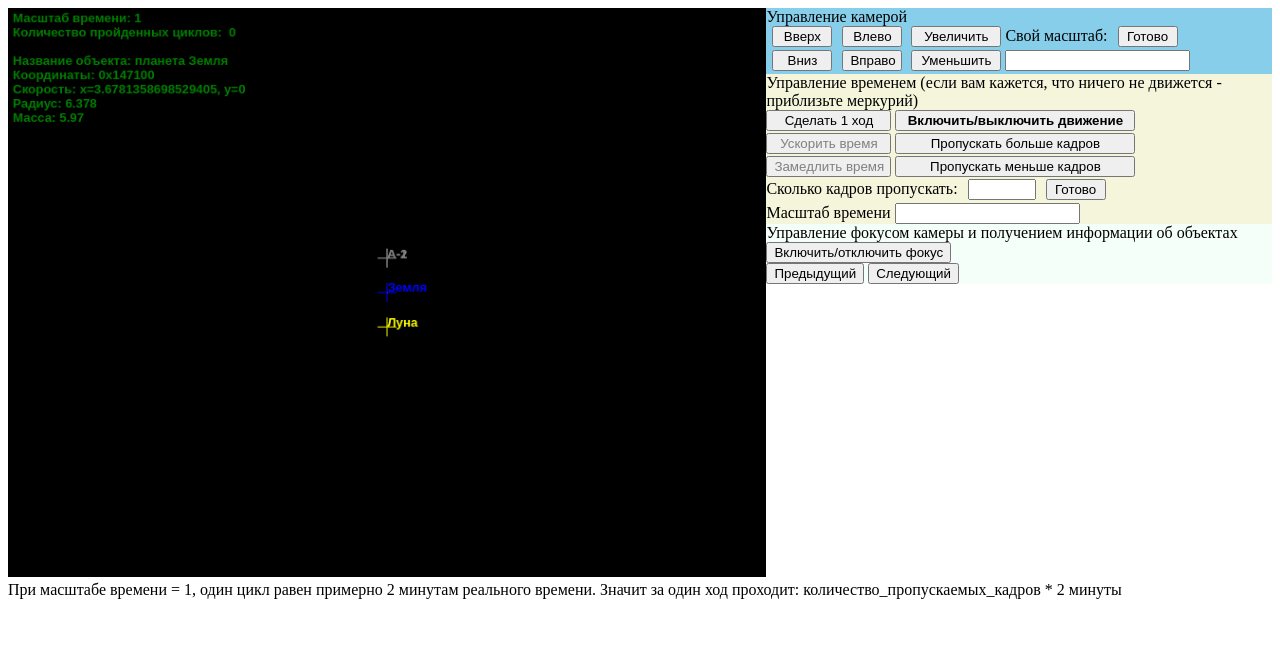
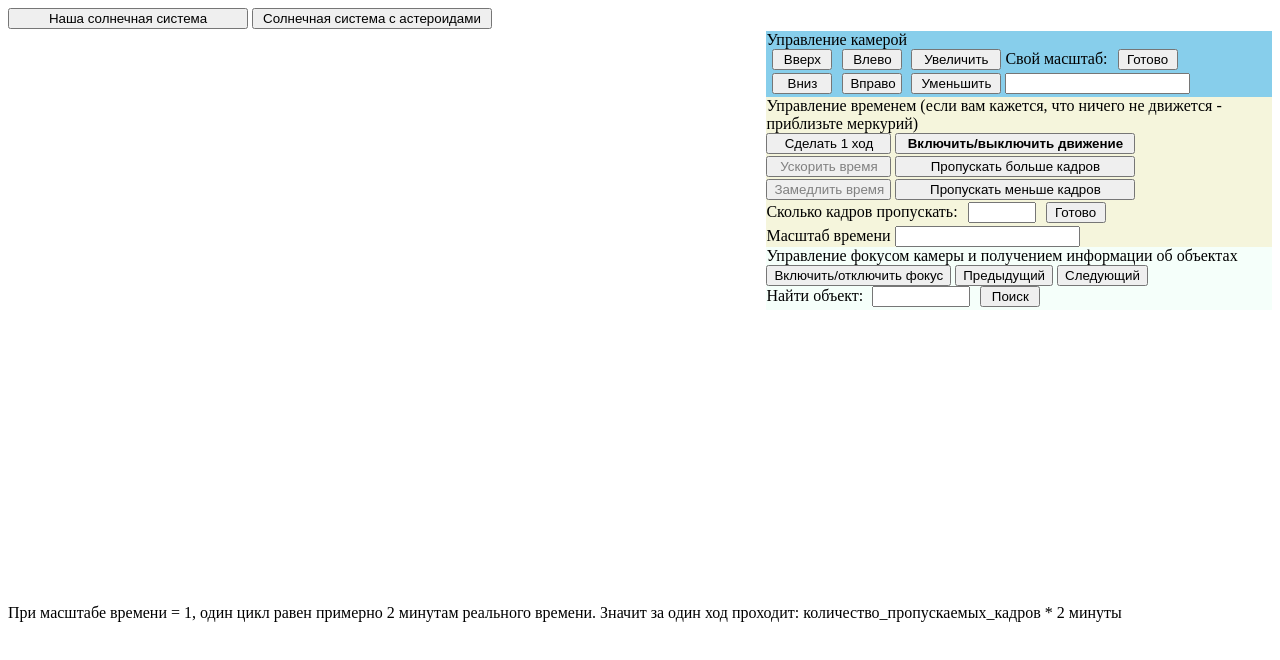
Before and after one commit to explorentis/explorentis.github.io, a plain HTML site: page index.html in a window 1280 px wide. Drawn offline with Linux system fonts and the light colour scheme.

Commit message:
8. Find and random body

```diff
--- a/index.html
+++ b/index.html
@@ -6,6 +6,10 @@
     <link href="css/main.css" rel="stylesheet" />
 </head>
 <body>
+<div id="mainmenu">
+    <input value="Наша солнечная система" type="button" class="long_name" onclick="standart_solar();">
+    <input value="Солнечная система с астероидами" type="button" class="long_name" onclick="space_dust(100, -5000000, -5000000, 5000000, 5000000, 10, 10, 10, 10, 'астероид');">
+</div>
 <canvas id="screen" width="800" height="600" >You need update browser</canvas>
 <div id="control">
     <div id="camera_control">
@@ -55,9 +59,15 @@
     </div>
     <div id="focus_control">
         <div>Управление фокусом камеры и получением информации об объектах</div>
-        <div><input type="button" value="Включить/отключить фокус" onclick="turn_focus();"></div>
-        <input type="button" value="Предыдущий" onclick="focus_previous_body();">
-        <input type="button" value="Следующий" onclick="focus_next_body();">
+        <div><input type="button" value="Включить/отключить фокус" onclick="turn_focus();">
+            <input type="button" value="Предыдущий" onclick="focus_previous_body();">
+            <input type="button" value="Следующий" onclick="focus_next_body();">
+        </div>
+        <div>
+            <label for="find">Найти объект:</label>
+            <input type="text" id="find" class="avg_name">
+            <input value="Поиск" type="button" class="short_name" onclick="find();">
+        </div>
     </div>
 </div>
 При масштабе времени = 1, один цикл равен примерно 2 минутам реального времени. Значит за один ход проходит: количество_пропускаемых_кадров * 2 минуты
--- a/js/me/init.js
+++ b/js/me/init.js
@@ -2,28 +2,61 @@
  * Created by explorentis on 07.04.15.
  */
 
+
+function standart_solar() {
     /* масса x 10^24 кг, расстояние x 10^3 км */
     /* данные взяты отсюда: http://galspace.spb.ru/xaracteris.html */
     solsystem = new SolarSystem(/*   X, Y, радиус,  масса, Vx, Vy */
-    [   new Planet('Солнце', 0, 0, 695.8, 1988920, 0, 0, 'Yellow', 10, 'Red', 'звезда'),
-        new Planet('Меркурий', 46000, 0,  4.879 / 2, 0.33,     0, calc_perihelion_speed(1988920, 0.205, 69800), 'Brown', 0, 'Black', 'планета'),
-        new Planet('Венера', -107500, 0, 12.104 / 2, 4.87,     0, -calc_perihelion_speed(1988920, 0.007, 108900), 'Cornsilk', 0, 'Brown', 'планета'),
-        new Planet('Земля',   0, 147100, 12.756 / 2, 5.97,     calc_perihelion_speed(1988920, 0.017, 152100), 0, 'Blue', 0.1, 'Cyan', 'планета'),
-            new Planet('Луна', 0, 147100 + 363, 3.475 / 2, 0.073,  calc_perihelion_speed(1988920, 0.017, 152100) + calc_perihelion_speed(5.97,0.055,406), 0, 'Yellow', 0, 'Grey', 'спутник'),
-            new Planet('А-1', 0, 147100 - 363, 0.01, 0,  calc_perihelion_speed(1988920, 0.017, 152100) - calc_perihelion_speed(5.97,0.055,406), 0, 'Grey', 0, 'Grey', 'астероид'),
-            new Planet('А-2', 0, 147100 - 363.5, 0.01, 0,  calc_perihelion_speed(1988920, 0.017, 152100) - calc_perihelion_speed(5.97,0.055,406), 0, 'Grey', 0, 'Grey', 'астероид'),
-        new Planet('Марс',   0, -206600,  6.794 / 2,0.642,     -calc_perihelion_speed(1988920, 0.094, 249200), 0, 'Orange', 0, 'Cyan', 'планета'),
-            new Planet('Фобос', 0, -206600 - 9.2356, 0.0111, 0.00000001072, -calc_perihelion_speed(1988920, 0.094, 249200)-calc_perihelion_speed(0.642, 0.01, 9.3772), 0, 'Cornsilk', 0, 'Cornsilk', 'спутник'),
-            new Planet('Деймос', 0, -206600 + 23.458,0.0062, 0.00000000148, -calc_perihelion_speed(1988920, 0.094, 249200)+calc_perihelion_speed(0.642, 0.0002, 23.458),0 , 'Brown', 0, 'Cornsilk', 'спутник'),
-        new Planet('Юпитер',  740500, 0,  142.984 / 2, 1899,   0, calc_perihelion_speed(1988920, 0.049, 816600), 'Brown', 0, 'White', 'планета'),
+        [new Planet('Солнце', 0, 0, 695.8, 1988920, 0, 0, 'Yellow', 10, 'Red', 'звезда'),
+            new Planet('Меркурий', 46000, 0, 4.879 / 2, 0.33, 0, calc_perihelion_speed(1988920, 0.205, 69800), 'Brown', 0, 'Black', 'планета'),
+            new Planet('Венера', -107500, 0, 12.104 / 2, 4.87, 0, -calc_perihelion_speed(1988920, 0.007, 108900), 'Cornsilk', 0, 'Brown', 'планета'),
+            new Planet('Земля', 0, 147100, 12.756 / 2, 5.97, calc_perihelion_speed(1988920, 0.017, 152100), 0, 'Blue', 0.1, 'Cyan', 'планета'),
+            new Planet('Луна', 0, 147100 + 363, 3.475 / 2, 0.073, calc_perihelion_speed(1988920, 0.017, 152100) + calc_perihelion_speed(5.97, 0.055, 406), 0, 'Yellow', 0, 'Grey', 'спутник'),
+            new Planet('А-1', 0, 147100 - 363, 0.01, 0, calc_perihelion_speed(1988920, 0.017, 152100) - calc_perihelion_speed(5.97, 0.055, 406), 0, 'Grey', 0, 'Grey', 'астероид'),
+            new Planet('А-2', 0, 147100 - 363.5, 0.01, 0, calc_perihelion_speed(1988920, 0.017, 152100) - calc_perihelion_speed(5.97, 0.055, 406), 0, 'Grey', 0, 'Grey', 'астероид'),
+            new Planet('Марс', 0, -206600, 6.794 / 2, 0.642, -calc_perihelion_speed(1988920, 0.094, 249200), 0, 'Orange', 0, 'Cyan', 'планета'),
+            new Planet('Фобос', 0, -206600 - 9.2356, 0.0111, 0.00000001072, -calc_perihelion_speed(1988920, 0.094, 249200) - calc_perihelion_speed(0.642, 0.01, 9.3772), 0, 'Cornsilk', 0, 'Cornsilk', 'спутник'),
+            new Planet('Деймос', 0, -206600 + 23.458, 0.0062, 0.00000000148, -calc_perihelion_speed(1988920, 0.094, 249200) + calc_perihelion_speed(0.642, 0.0002, 23.458), 0, 'Brown', 0, 'Cornsilk', 'спутник'),
+            new Planet('Юпитер', 740500, 0, 142.984 / 2, 1899, 0, calc_perihelion_speed(1988920, 0.049, 816600), 'Brown', 0, 'White', 'планета'),
             //            new Planet('Метида', 740500 + 127.974, 0, 0.0215, 0.000000036, 0, calc_perihelion_speed(1988920, 0.049, 816600)-calc_perihelion_speed(1899, 0.0002, 128.026), 'White', 0, 'Grey', 'спутник'),
-        new Planet('Сатурн',-1352600, 0,  120.536 / 2,  568,   0, -calc_perihelion_speed(  1988920, 0.057,1514500), 'Wheat', 0, 'White', 'планета'),
-        new Planet('Уран',    0, 2741300,  51.118 / 2,   86.8, calc_perihelion_speed(1988920,0.046,3003600), 0, 'Cyan', 0, 'Cyan', 'планета'),
-        new Planet('Нептун',  0,-4444500,  49.528 / 2,  102,   -calc_perihelion_speed(1988920,0.011,4545700), 0, 'Blue', 0, 'Cyan', 'планета'),
-        new Planet('Плутон',  4435000, 0, 2.390 / 2, 0.0125, 0, calc_perihelion_speed(1988920,0.244,7304300), 'Grey', 0, 'Grey', 'планета')
+            new Planet('Сатурн', -1352600, 0, 120.536 / 2, 568, 0, -calc_perihelion_speed(1988920, 0.057, 1514500), 'Wheat', 0, 'White', 'планета'),
+            new Planet('Уран', 0, 2741300, 51.118 / 2, 86.8, calc_perihelion_speed(1988920, 0.046, 3003600), 0, 'Cyan', 0, 'Cyan', 'планета'),
+            new Planet('Нептун', 0, -4444500, 49.528 / 2, 102, -calc_perihelion_speed(1988920, 0.011, 4545700), 0, 'Blue', 0, 'Cyan', 'планета'),
+            new Planet('Плутон', 4435000, 0, 2.390 / 2, 0.0125, 0, calc_perihelion_speed(1988920, 0.244, 7304300), 'Grey', 0, 'Grey', 'планета')
         ]);
 
     //solsystem.zoom(0.00005);
     count_skips = 300;
     solsystem.zoom(0.1);
     solsystem.draw();
+    document.getElementById('mainmenu').parentNode.removeChild(document.getElementById('mainmenu'));
+}
+
+function space_dust(maxcount, minX, minY, maxX, maxY, max_radius, max_mass, max_Vx, max_Vy){
+    bodies = [new Planet('Солнце', 0, 0, 695.8, 1988920, 0, 0, 'Yellow', 10, 'Red', 'звезда'),
+        new Planet('Меркурий', 46000, 0, 4.879 / 2, 0.33, 0, calc_perihelion_speed(1988920, 0.205, 69800), 'Brown', 0, 'Black', 'планета'),
+        new Planet('Венера', -107500, 0, 12.104 / 2, 4.87, 0, -calc_perihelion_speed(1988920, 0.007, 108900), 'Cornsilk', 0, 'Brown', 'планета'),
+        new Planet('Земля', 0, 147100, 12.756 / 2, 5.97, calc_perihelion_speed(1988920, 0.017, 152100), 0, 'Blue', 0.1, 'Cyan', 'планета'),
+        new Planet('Луна', 0, 147100 + 363, 3.475 / 2, 0.073, calc_perihelion_speed(1988920, 0.017, 152100) + calc_perihelion_speed(5.97, 0.055, 406), 0, 'Yellow', 0, 'Grey', 'спутник'),
+        new Planet('А-1', 0, 147100 - 363, 0.01, 0, calc_perihelion_speed(1988920, 0.017, 152100) - calc_perihelion_speed(5.97, 0.055, 406), 0, 'Grey', 0, 'Grey', 'астероид'),
+        new Planet('А-2', 0, 147100 - 363.5, 0.01, 0, calc_perihelion_speed(1988920, 0.017, 152100) - calc_perihelion_speed(5.97, 0.055, 406), 0, 'Grey', 0, 'Grey', 'астероид'),
+        new Planet('Марс', 0, -206600, 6.794 / 2, 0.642, -calc_perihelion_speed(1988920, 0.094, 249200), 0, 'Orange', 0, 'Cyan', 'планета'),
+        new Planet('Фобос', 0, -206600 - 9.2356, 0.0111, 0.00000001072, -calc_perihelion_speed(1988920, 0.094, 249200) - calc_perihelion_speed(0.642, 0.01, 9.3772), 0, 'Cornsilk', 0, 'Cornsilk', 'спутник'),
+        new Planet('Деймос', 0, -206600 + 23.458, 0.0062, 0.00000000148, -calc_perihelion_speed(1988920, 0.094, 249200) + calc_perihelion_speed(0.642, 0.0002, 23.458), 0, 'Brown', 0, 'Cornsilk', 'спутник'),
+        new Planet('Юпитер', 740500, 0, 142.984 / 2, 1899, 0, calc_perihelion_speed(1988920, 0.049, 816600), 'Brown', 0, 'White', 'планета'),
+        //            new Planet('Метида', 740500 + 127.974, 0, 0.0215, 0.000000036, 0, calc_perihelion_speed(1988920, 0.049, 816600)-calc_perihelion_speed(1899, 0.0002, 128.026), 'White', 0, 'Grey', 'спутник'),
+        new Planet('Сатурн', -1352600, 0, 120.536 / 2, 568, 0, -calc_perihelion_speed(1988920, 0.057, 1514500), 'Wheat', 0, 'White', 'планета'),
+        new Planet('Уран', 0, 2741300, 51.118 / 2, 86.8, calc_perihelion_speed(1988920, 0.046, 3003600), 0, 'Cyan', 0, 'Cyan', 'планета'),
+        new Planet('Нептун', 0, -4444500, 49.528 / 2, 102, -calc_perihelion_speed(1988920, 0.011, 4545700), 0, 'Blue', 0, 'Cyan', 'планета'),
+        new Planet('Плутон', 4435000, 0, 2.390 / 2, 0.0125, 0, calc_perihelion_speed(1988920, 0.244, 7304300), 'Grey', 0, 'Grey', 'планета')
+    ];
+
+    max_obj = getRandomInt(1, maxcount);
+    for (var i = 0; i != max_obj; i++){
+        bodies[bodies.length] = new Planet('Ast-' + i, getRandomArbitary(minX, maxX), getRandomArbitary(minY, maxY), getRandomArbitary(0, max_radius), getRandomArbitary(0, max_mass), getRandomArbitary(-max_Vx, max_Vx), getRandomArbitary(-max_Vy, max_Vy), 'Grey', 0, 'Grey')
+    }
+    solsystem = new SolarSystem(bodies);
+    solsystem.zoom(0.01);
+    solsystem.draw();
+    document.getElementById('mainmenu').parentNode.removeChild(document.getElementById('mainmenu'));
+}
--- a/js/me/interface.js
+++ b/js/me/interface.js
@@ -120,3 +120,11 @@ function focus_next_body(){
     solsystem.focus();
     solsystem.draw();
 }
+
+function find(){
+    var find_str = document.getElementById('find').value;
+    for (var i = 0; i != solsystem.bodies.length; i++){
+        if (find_str == solsystem.bodies[i].name) solsystem.focus_object = i;
+    }
+    solsystem.draw();
+}
--- a/js/me/solarsystem.js
+++ b/js/me/solarsystem.js
@@ -9,7 +9,8 @@ function SolarSystem(bodies){
     this.centerY = 0;
     this.bodies = bodies;
     this.cycle_num = 0;
-    this.focus_object = 3;
+    this.focus_object = 0;
+    this.last_impact_date = 0;
 
     this.move = function(){
         for (var i = 0; i != this.bodies.length; i += 1){
@@ -43,7 +44,8 @@ function SolarSystem(bodies){
         }
         drawText(5, 15, "Масштаб времени: " + this.timeScale, 'Green', 10);
         drawText(5, 30, "Количество пройденных циклов:  " + this.cycle_num, 'Green', 10);
-        this.show_info(this.bodies[this.focus_object] ,60);
+        drawText(5, 45, "Последний раз столкновение было:  " + this.last_impact_date, 'Green', 10);
+        this.show_info(this.bodies[this.focus_object], 75);
     };
 
     this.calc_acceleration = function(){
@@ -52,6 +54,7 @@ function SolarSystem(bodies){
             if (killed_planet != -1){
                 console.log(killed_planet);
                 if (this.focus_object == this.bodies.length - 1){this.focus_object--;}
+                this.last_impact_date = this.cycle_num;
                 this.bodies.splice(killed_planet, 1);
                 i--;
             }
```
Also changed, not shown: js/me/mathematics.js (+13 -0 lines), 1 other file. Lines whose indentation alone changed are shown as unchanged.
